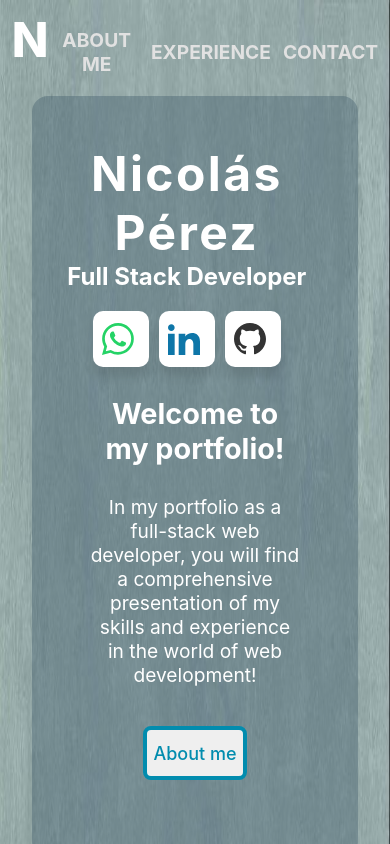
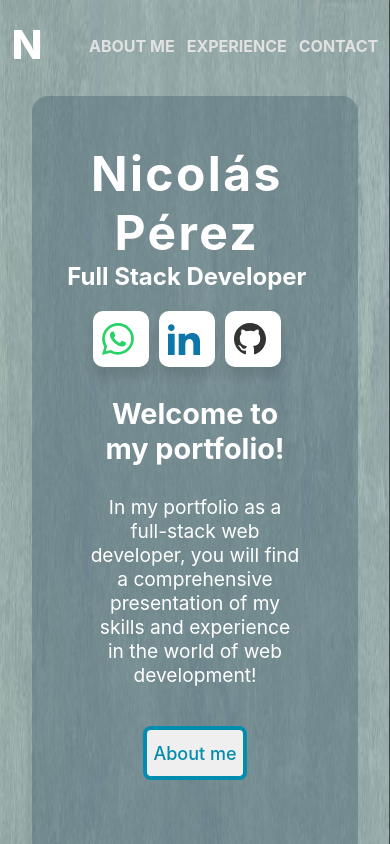
Before and after one commit to Nicod0/MyPortfolio, a React (Create React App) app: page / in a window 390 px wide. Built offline with nearby package versions, Linux system fonts and the light colour scheme.

Commit message:
nav responsive and logo

```diff
--- a/src/components/nav/Nav.jsx
+++ b/src/components/nav/Nav.jsx
@@ -10,7 +10,11 @@ const Nav = () => {
   return (
     <div>
       <nav className={style.nav}>
-        <h1 onClick={() => scrollToSection("beggining")} className={style.logo}>
+        <h1
+          onClick={() => scrollToSection("beggining")}
+          className={style.logo}
+          translate="no"
+        >
           N
         </h1>
         <div className={style.links}>
--- a/src/components/nav/Nav.module.css
+++ b/src/components/nav/Nav.module.css
@@ -70,7 +70,7 @@
   transition-property: width, left;
 }
 
-@media (max-width: 768px) {
+@media (min-width: 577px) and (max-width: 768px) {
   .nav {
     align-items: flex-start;
     height: auto; /* La altura será ajustada automáticamente */
@@ -91,3 +91,45 @@
     font-size: 1.2em; /* Reducimos el tamaño de fuente para dispositivos más pequeños */
   }
 }
+@media (min-width: 280px) and (max-width: 380px) {
+  .nav {
+    align-items: flex-start;
+    height: auto; /* La altura será ajustada automáticamente */
+  }
+
+  .logo {
+    margin-bottom: 7%;
+    margin-top: 5%;
+    font-size: 2.5em;
+  }
+
+  .links {
+    margin-top: 9%;
+  }
+
+  .links button {
+    margin-right: 0;
+    font-size: 1em;
+  }
+}
+@media (min-width: 381px) and (max-width: 576px) {
+  .nav {
+    align-items: flex-start;
+    height: auto; /* La altura será ajustada automáticamente */
+  }
+
+  .logo {
+    margin-bottom: 7%;
+    margin-top: 5%;
+    font-size: 2.5em;
+  }
+
+  .links {
+    margin-top: 9%;
+  }
+
+  .links button {
+    margin-right: 0;
+    font-size: 1em;
+  }
+}
```
